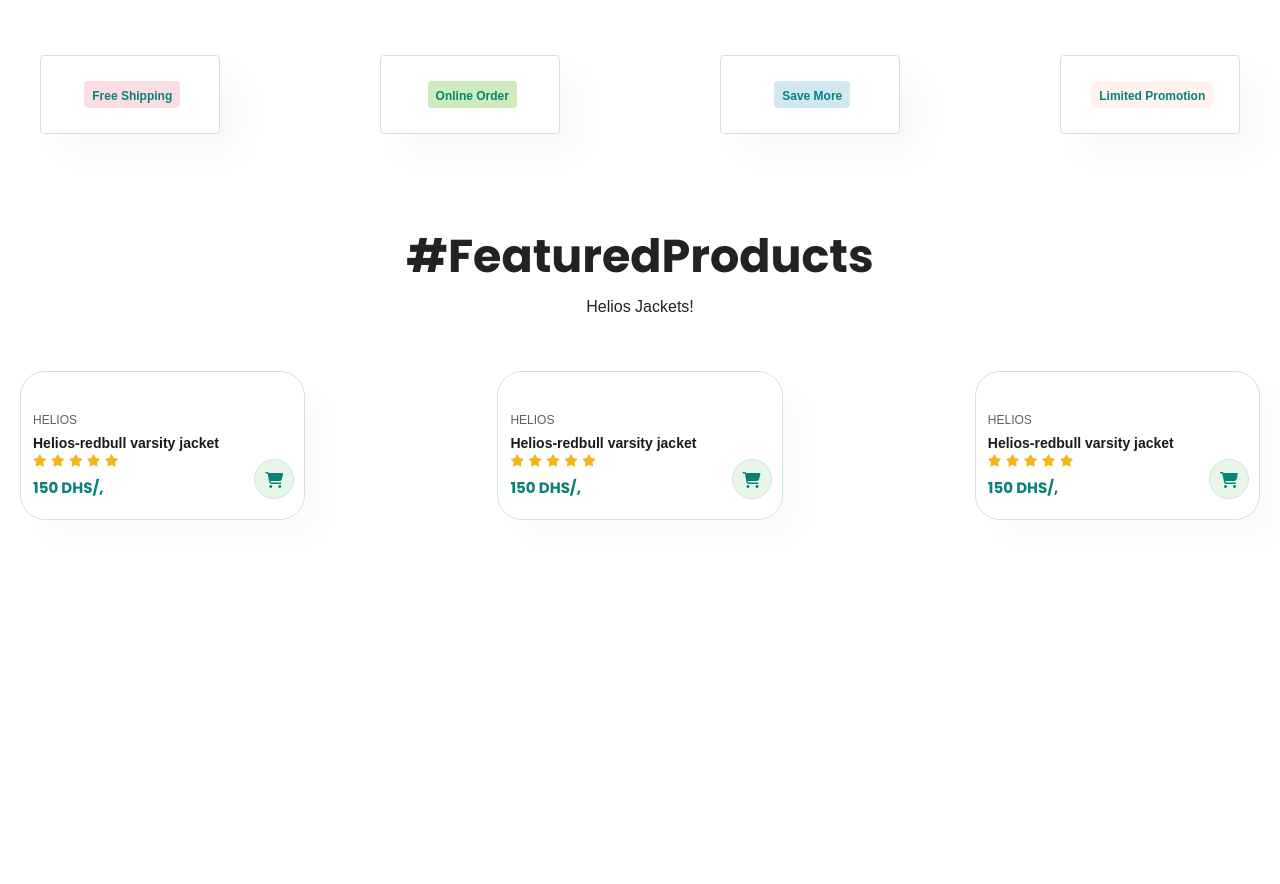
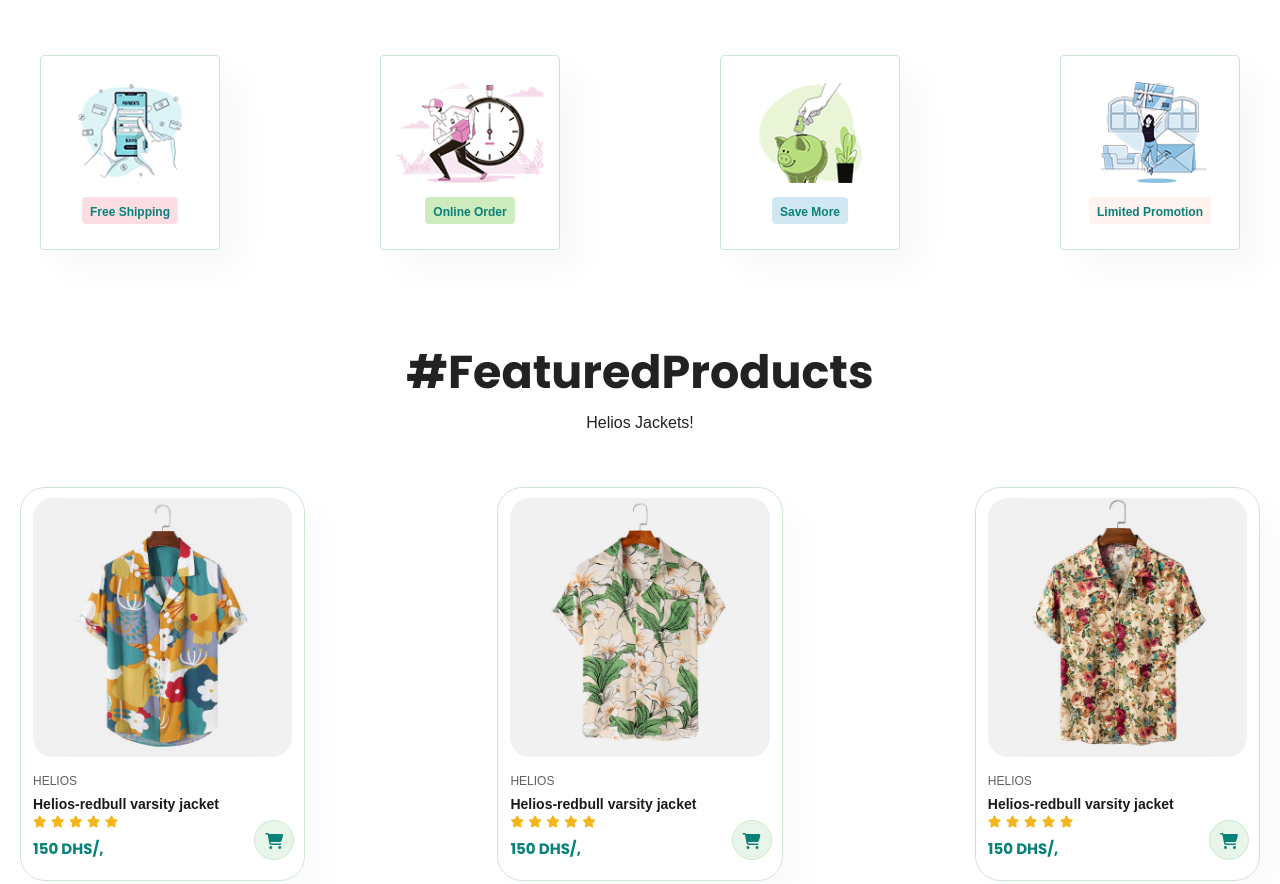
Before and after one commit to pbx114/Helios, a plain HTML site: page Heliosmm/index.html in a window 1280 px wide. Shown: the part 800-1684 px from the top of the page. Before the commit the page ends 1375 px from the top, so only its background shows below. Drawn offline with Linux system fonts and the light colour scheme; the site is published under a folder, as on GitHub Pages, so addresses that start at the root find nothing.

Commit message:
Fixed image links in store page

```diff
--- a/Heliosmm/index.html
+++ b/Heliosmm/index.html
@@ -21,19 +21,19 @@
 
     <section id="features" class="section-p1">
         <div class="fe-box">
-            <img src="/img/f1.png" alt="">
+            <img src="./img/f1.png" alt="">
             <h6>Free Shipping</h6>
         </div>
         <div class="fe-box">
-            <img src="/img/f2.png" alt="">
+            <img src="./img/f2.png" alt="">
             <h6>Online Order</h6>
         </div>
         <div class="fe-box">
-            <img src="/img/f3.png" alt="">
+            <img src="./img/f3.png" alt="">
             <h6>Save More</h6>
         </div>
         <div class="fe-box">
-            <img src="/img/f4.png" alt="">
+            <img src="./img/f4.png" alt="">
             <h6>Limited Promotion</h6>
         </div>
     </section>
@@ -43,7 +43,7 @@
         <p>Helios Jackets!</p>
         <div class="pro-container">
             <div class="pro img">
-                <img src="/img/p1.jpg" alt="">
+                <img src="./img/p1.jpg" alt="">
                 <div class="des">
                     <span>HELIOS</span>
                     <h5>Helios-redbull varsity jacket </h5>
@@ -59,7 +59,7 @@
                 <a href="#"><i class="fa-sharp fa-solid fa-cart-shopping"></i></a>
             </div>
             <div class="pro img">
-                <img src="/img/p2.jpg" alt="">
+                <img src="./img/p2.jpg" alt="">
                 <div class="des">
                     <span>HELIOS</span>
                     <h5>Helios-redbull varsity jacket </h5>
@@ -75,7 +75,7 @@
                 <a href="#"><i class="fa-sharp fa-solid fa-cart-shopping"></i></a>
             </div>
             <div class="pro img">
-                <img src="/img/p3.jpg" alt="">
+                <img src="./img/p3.jpg" alt="">
                 <div class="des">
                     <span>HELIOS</span>
                     <h5>Helios-redbull varsity jacket </h5>
--- a/Heliosmm/style.css
+++ b/Heliosmm/style.css
@@ -66,7 +66,7 @@ header{
 
 
 #hero{
-    background-image: url(/img/hero4.png);
+    background-image: url(./img/hero4.png);
     height: 100vh;
     width: 100%;
     background-size: cover;
@@ -92,7 +92,7 @@ header{
 }
 
 #hero button{
-    background-image: url(/img/button.png);
+    background-image: url(./img/button.png);
     background-color: transparent;
     color: #088178;
     border: 0;
```
